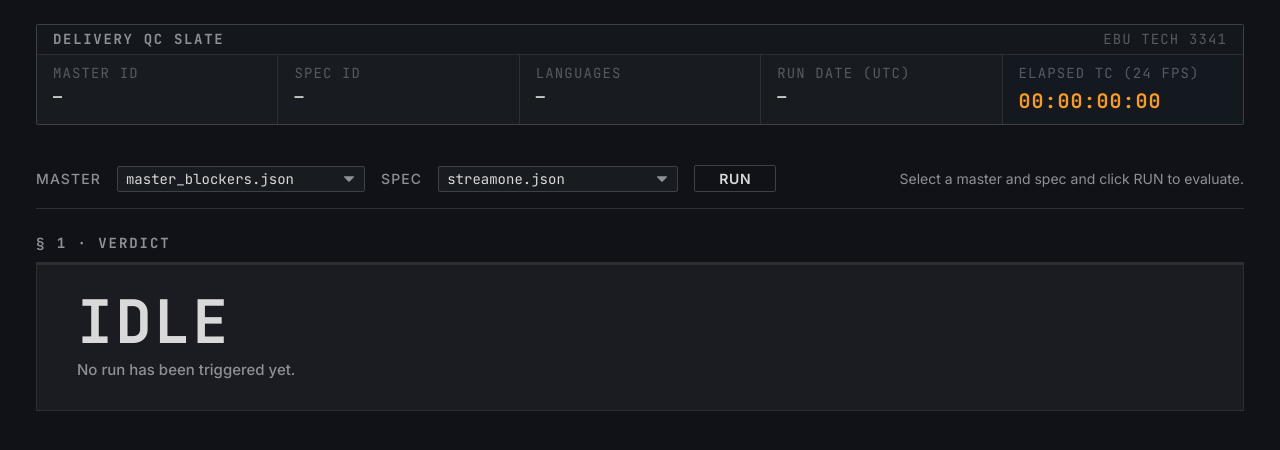
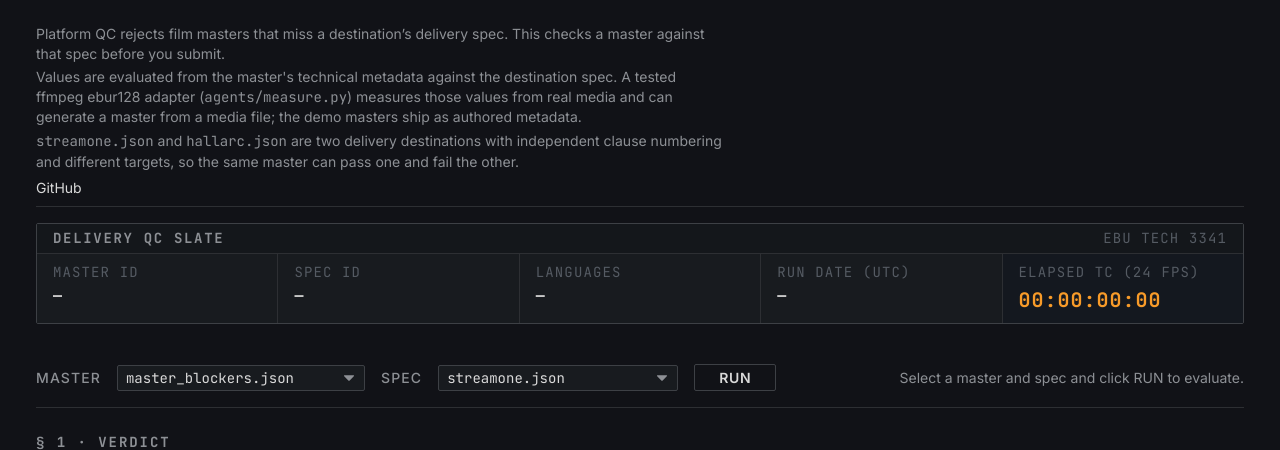
Before and after one commit to LoordhuJeyakumar/first-pass, a FastAPI app: page / in a window 1280 px wide. Shown: the top 450 px of the page. Run offline with FastAPI, Linux system fonts and the light colour scheme.

Commit message:
feat(frontend): enhance page header layout and add content for user guidance
Refactor the page header in the index.html template to improve layout and styling, including adjustments to flex properties and spacing. Introduce new elements such as a lede section and links to GitHub and dashboard, providing users with clearer guidance on platform QC processes. Additionally, implement a verdict phase display for better visibility of current operations.

```diff
--- a/frontend/templates/index.html
+++ b/frontend/templates/index.html
@@ -71,11 +71,12 @@
        ========================================================= */
     .page-header {
       display: flex;
-      align-items: baseline;
-      gap: var(--space-md);
-      padding-bottom: var(--space-md);
+      flex-direction: column;
+      align-items: stretch;
+      gap: var(--space-xs);
+      padding-bottom: var(--space-sm);
       border-bottom: 1px solid var(--border);
-      margin-bottom: var(--space-lg);
+      margin-bottom: var(--space-md);
     }
 
     .page-title {
@@ -91,6 +92,27 @@
       font-size: 14px;
       color: var(--text-dim);
     }
+
+    .page-lede {
+      font-size: 14px;
+      line-height: 1.4;
+      color: var(--text-muted);
+      max-width: 78ch;
+    }
+
+    .page-links {
+      display: flex;
+      gap: var(--space-md);
+      font-size: 14px;
+      margin-top: 2px;
+    }
+
+    .orient-link {
+      color: var(--text-primary);
+      text-decoration: none;
+      cursor: pointer;
+    }
+    .orient-link:hover { text-decoration: underline; }
 
     /* =========================================================
        TRIGGER PANEL
@@ -270,6 +292,17 @@
       color: var(--text-dim);
       margin-top: var(--space-xs);
     }
+
+    #verdict-phase {
+      display: block;
+      font-family: var(--mono);
+      font-size: 14px;
+      font-weight: 700;
+      letter-spacing: 0.08em;
+      text-transform: uppercase;
+      color: var(--warn);
+    }
+    #verdict-phase:empty { display: none; }
 
     /* =========================================================
        TABLES — spec-sheet style, hairline borders
@@ -796,6 +829,18 @@
 <body>
   <div class="page">
 
+    <header class="page-header">
+      <p class="page-lede">Platform QC rejects film masters that miss a destination’s delivery spec. This checks a master against that spec before you submit.</p>
+      <p class="page-lede">Values are evaluated from the master's technical metadata against the destination spec. A tested ffmpeg ebur128 adapter (<span class="mono">agents/measure.py</span>) measures those values from real media and can generate a master from a media file; the demo masters ship as authored metadata.</p>
+      <p class="page-lede"><span class="mono">streamone.json</span> and <span class="mono">hallarc.json</span> are two delivery destinations with independent clause numbering and different targets, so the same master can pass one and fail the other.</p>
+      <p class="page-links">
+        <a id="repo-link" class="orient-link" href="https://github.com/LoordhuJeyakumar/first-pass" target="_blank" rel="noopener noreferrer">GitHub</a>
+        {% if grafana_dashboard_url %}
+        <a id="grafana-dashboard-link" class="orient-link" href="#" data-href="{{ grafana_dashboard_url }}" target="_blank" rel="noopener noreferrer">Dashboard</a>
+        {% endif %}
+      </p>
+    </header>
+
     <!-- ── DELIVERY QC SLATE ────────────────────────────────────── -->
     <div class="qc-slate">
       <div class="slate-header">
@@ -861,6 +906,7 @@
 
       <div id="verdict-banner" class="verdict-banner verdict-idle">
         <span id="verdict-text">IDLE</span>
+        <span id="verdict-phase"></span>
         <span id="verdict-detail">No run has been triggered yet.</span>
         <span id="verdict-master"></span>
       </div>
```
